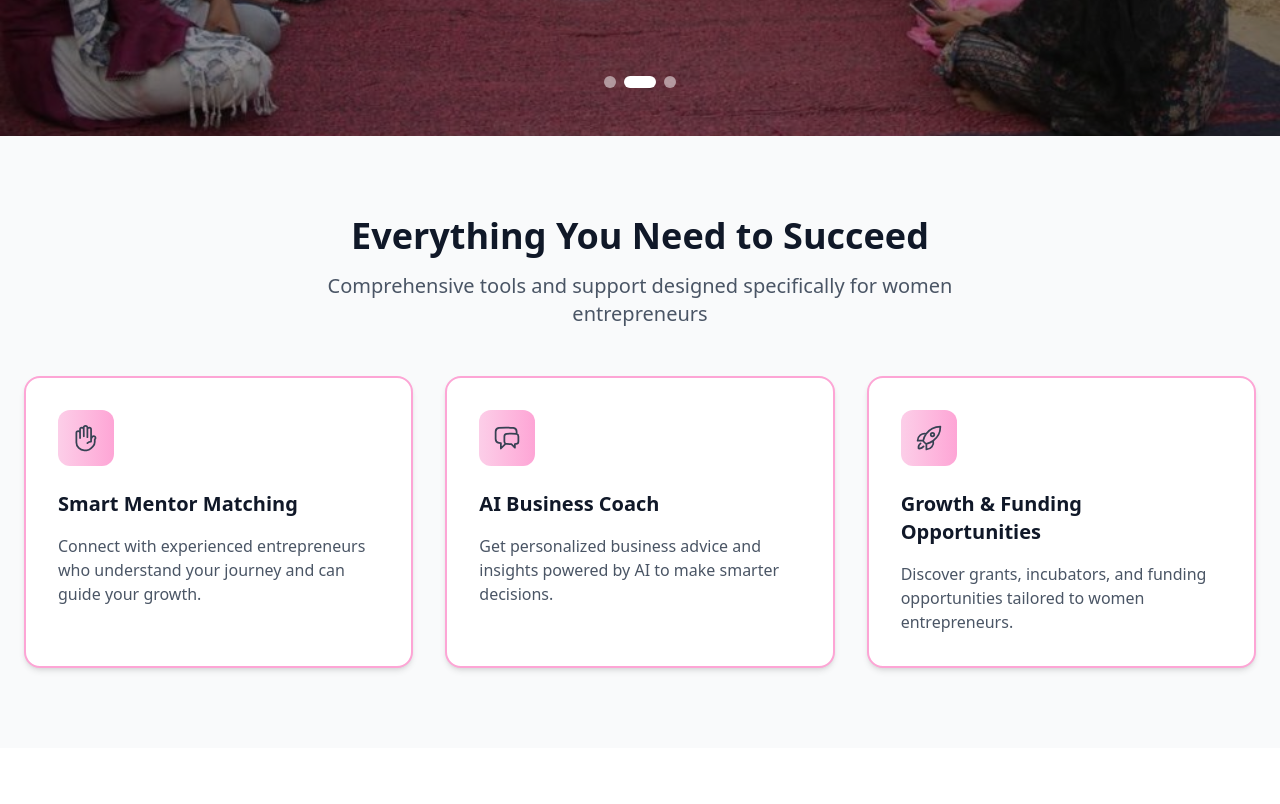
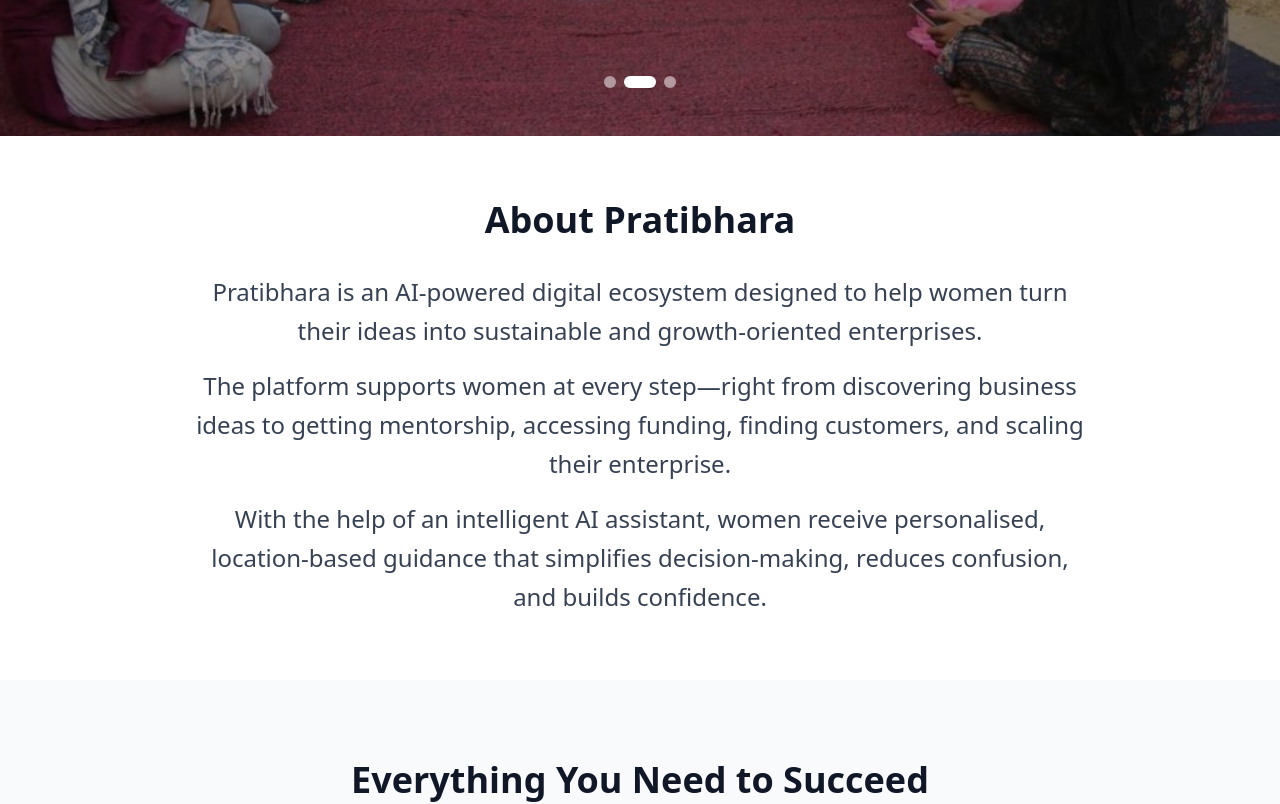
Before and after one commit to Thunderbeast5/AI-For-Her, a React (Vite) app: page / in a window 1280 px wide. Shown: the part 720-1524 px from the top of the page. Built offline with nearby package versions, Linux system fonts and the light colour scheme; no server answers.

Commit message:
added about

```diff
--- a/src/pages/LandingPage.jsx
+++ b/src/pages/LandingPage.jsx
@@ -247,6 +247,33 @@
         </div>
       </section>
 
+      {/* About Pratibhara Section */}
+      <section className="px-6 py-16 bg-white">
+        <div className="max-w-4xl mx-auto text-center">
+          <motion.div
+            initial={{ opacity: 0, y: 20 }}
+            animate={{ opacity: 1, y: 0 }}
+            transition={{ duration: 0.6 }}
+            className="space-y-6"
+          >
+            <h2 className="text-3xl md:text-4xl font-bold text-gray-900 mb-8">
+              About Pratibhara
+            </h2>
+            <div className="space-y-4 text-xl md:text-2xl text-gray-700 leading-relaxed">
+              <p>
+                Pratibhara is an AI-powered digital ecosystem designed to help women turn their ideas into sustainable and growth-oriented enterprises.
+              </p>
+              <p>
+                The platform supports women at every step—right from discovering business ideas to getting mentorship, accessing funding, finding customers, and scaling their enterprise.
+              </p>
+              <p>
+                With the help of an intelligent AI assistant, women receive personalised, location-based guidance that simplifies decision-making, reduces confusion, and builds confidence.
+              </p>
+            </div>
+          </motion.div>
+        </div>
+      </section>
+
       {/* Feature Cards with Pink Accents */}
       <section className="px-6 py-20 bg-gray-50">
         <div className="max-w-7xl mx-auto">
```
